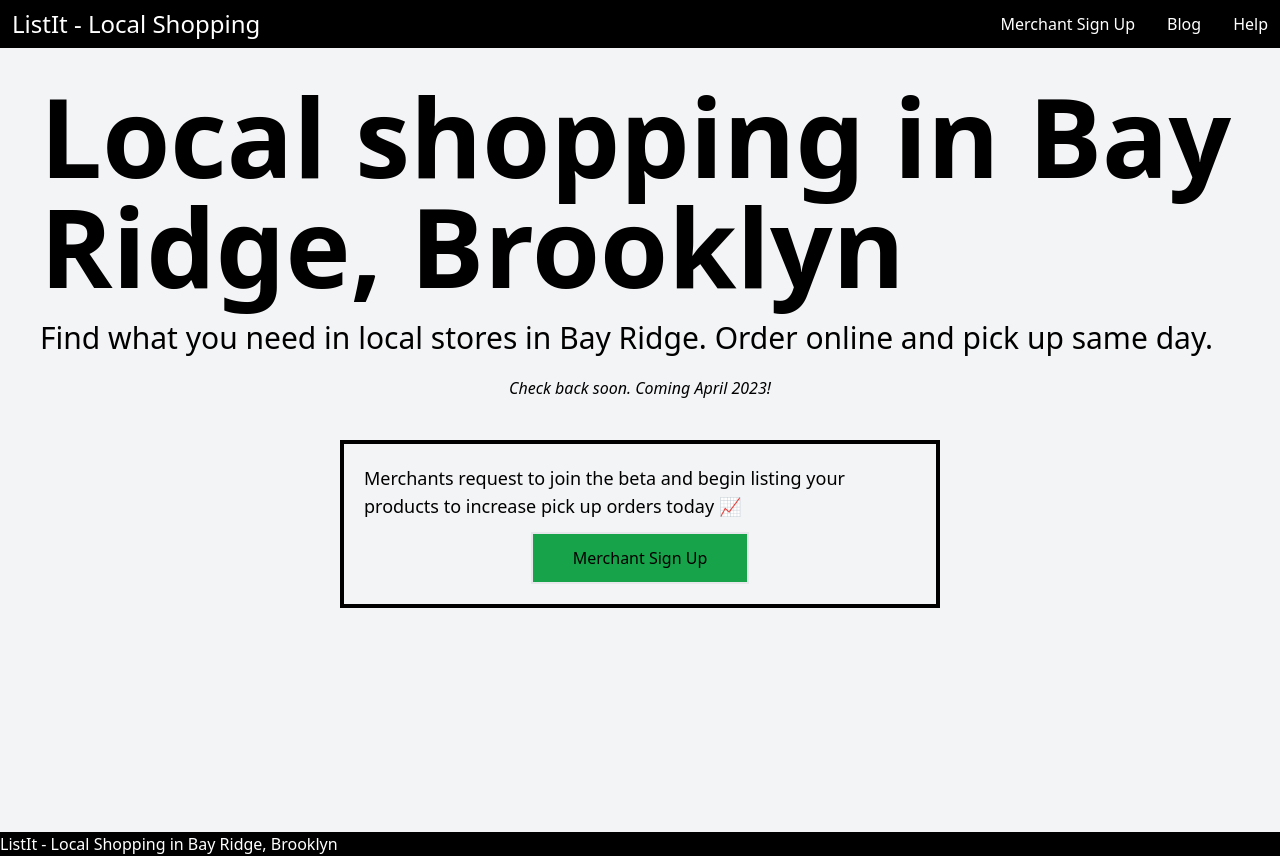
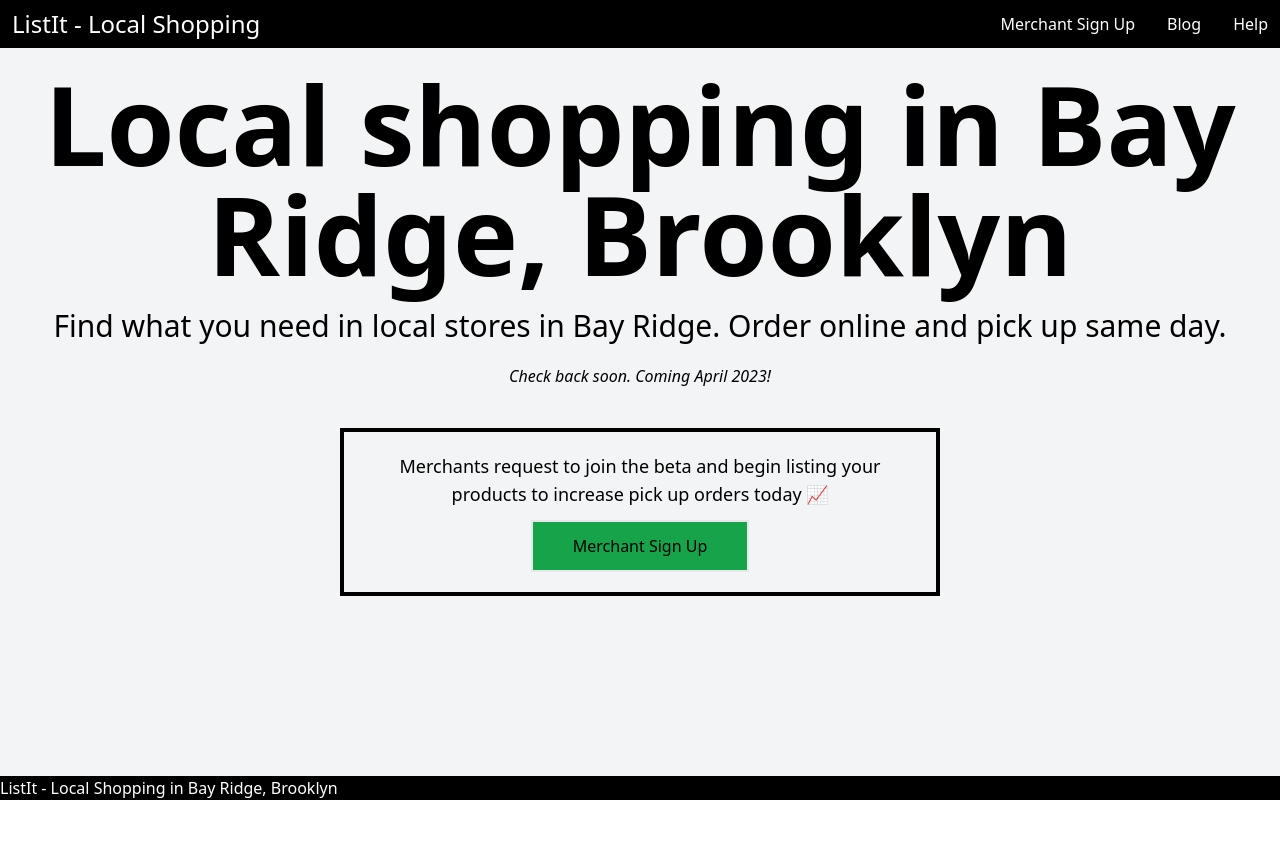
Before and after one commit to jwhubert91/listit-webapp, a Next.js app: page / in a window 1280 px wide. After the commit the page ends 800 px from the top, so only its background shows below. Built offline with nearby package versions, Linux system fonts and the light colour scheme.

Commit message:
improve layout

```diff
--- a/pages/index.tsx
+++ b/pages/index.tsx
@@ -13,7 +13,7 @@
   }
   return (
     <Layout className="layout__container" headData={pageHead}>
-      <Panel height="full">
+      <div className="text-center">
         <h1 className="text__headerMassive mb-5">
           Local shopping in Bay Ridge, Brooklyn
         </h1>
@@ -35,7 +35,7 @@
             </button>
           </div>
         </div>
-      </Panel>
+      </div>
       {/* <Ticker /> */}
     </Layout>
   )
--- a/styles/globals.css
+++ b/styles/globals.css
@@ -7,6 +7,7 @@
   margin: 0 auto 0 auto;
 }
 
+/*
 .panel__half {
   min-height: 45vh;
 }
@@ -14,6 +15,7 @@
 .panel__full {
   min-height: 90vh;
 }
+*/
 
 .blog__container {
   width: 100%;
```
